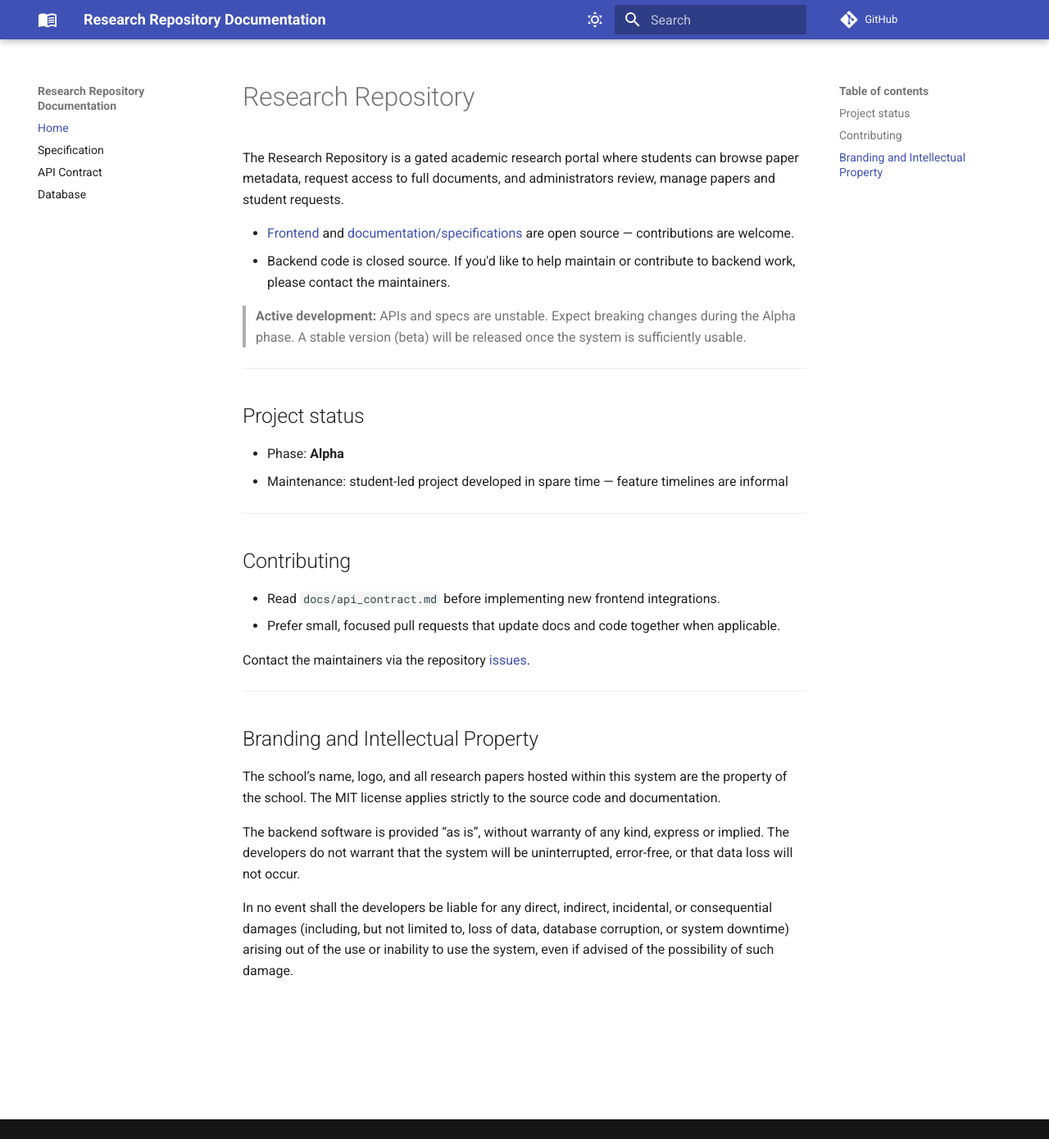
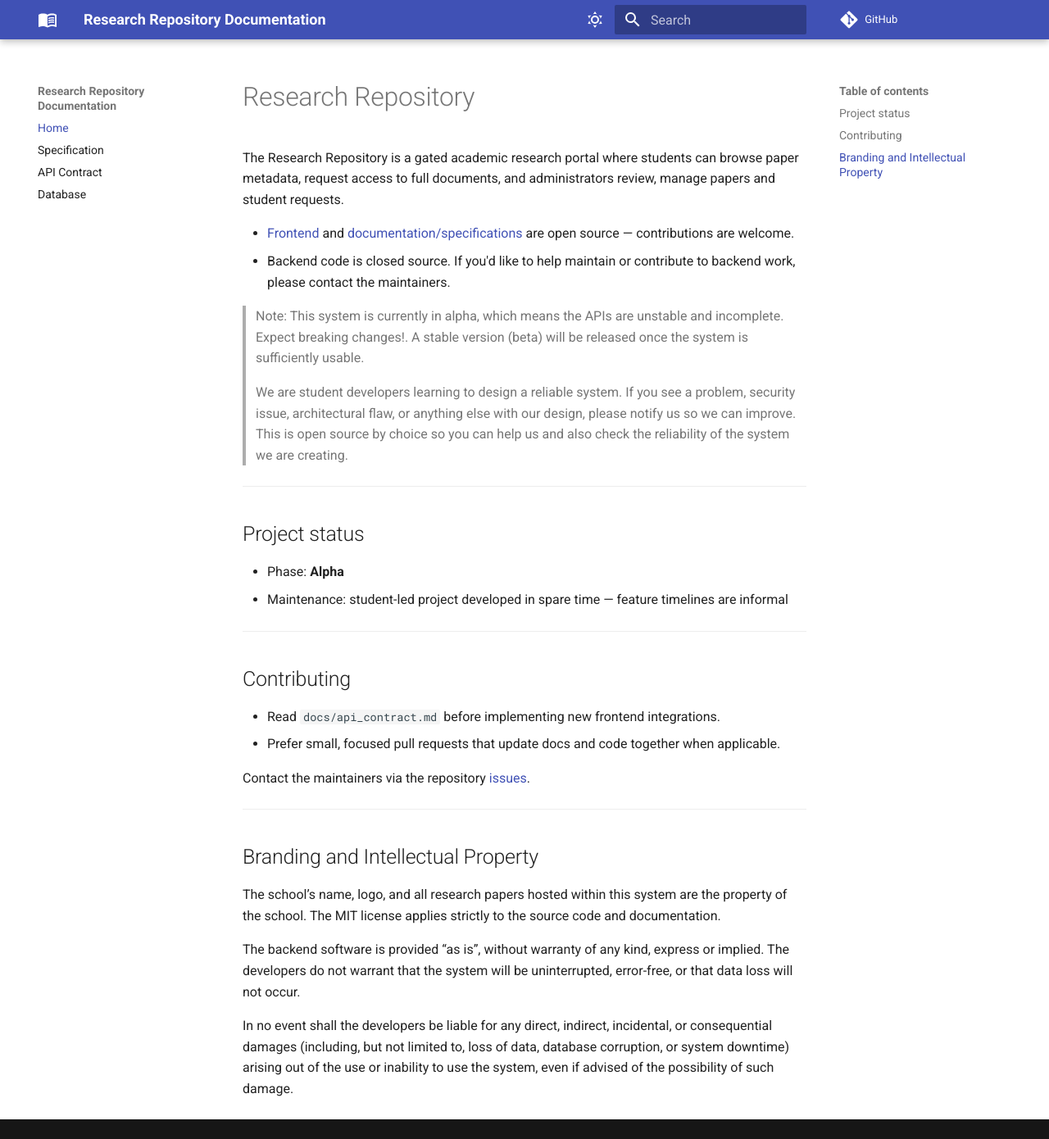
Before and after one commit to r4ppz/research-repo-docs, an MkDocs documentation site: the page built from docs/index.md, in a window 1280 px wide and 1390 px high. Shown: the whole window at 82% size. Built offline with MkDocs 1.6.1 and Material for MkDocs 9.7.7, drawn with Linux system fonts in a browser that asks for light colours; comment, search, counter and statistics services are not loaded.

Commit message:
docs: add more notes and fixes

```diff
--- a/docs/index.md
+++ b/docs/index.md
@@ -5,8 +5,9 @@ The Research Repository is a gated academic research portal where students can b
 - [Frontend](https://github.com/r4ppz/research-repository) and [documentation/specifications](https://github.com/r4ppz/research-repo-docs) are open source — contributions are welcome.
 - Backend code is closed source. If you'd like to help maintain or contribute to backend work, please contact the maintainers.
 
-> **Active development:** APIs and specs are unstable. Expect breaking changes during the Alpha
-> phase. A stable version (beta) will be released once the system is sufficiently usable.
+> Note: This system is currently in alpha, which means the APIs are unstable and incomplete. Expect breaking changes!. A stable version (beta) will be released once the system is sufficiently usable.
+
+> We are student developers learning to design a reliable system. If you see a problem, security issue, architectural flaw, or anything else with our design, please notify us so we can improve. This is open source by choice so you can help us and also check the reliability of the system we are creating.
 
 ---
 
```
Also changed, not shown: docs/api_contract.md (+1 -8 lines), docs/specification.md (+4 -4 lines).
